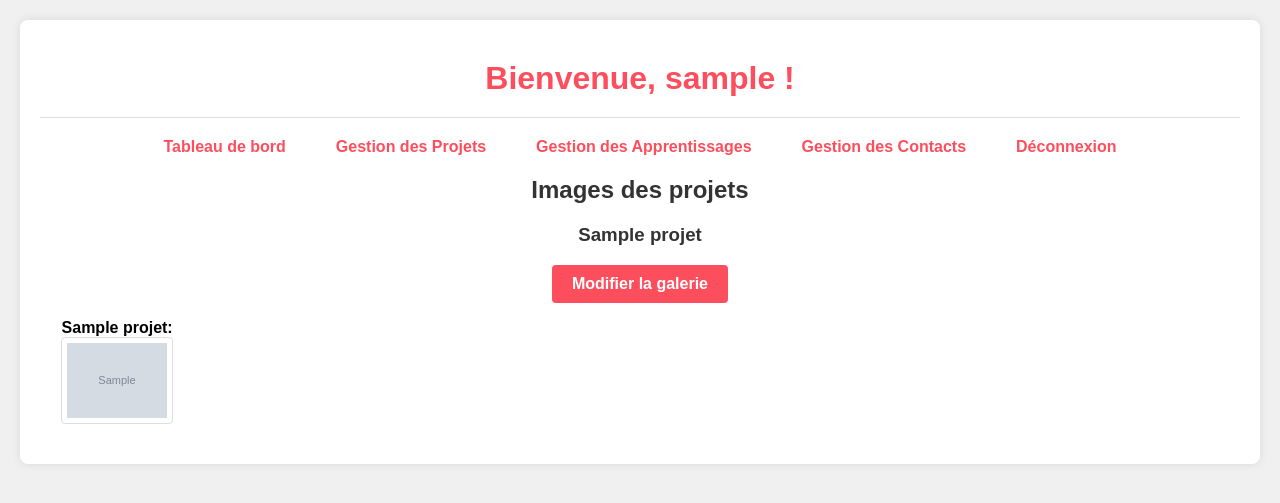
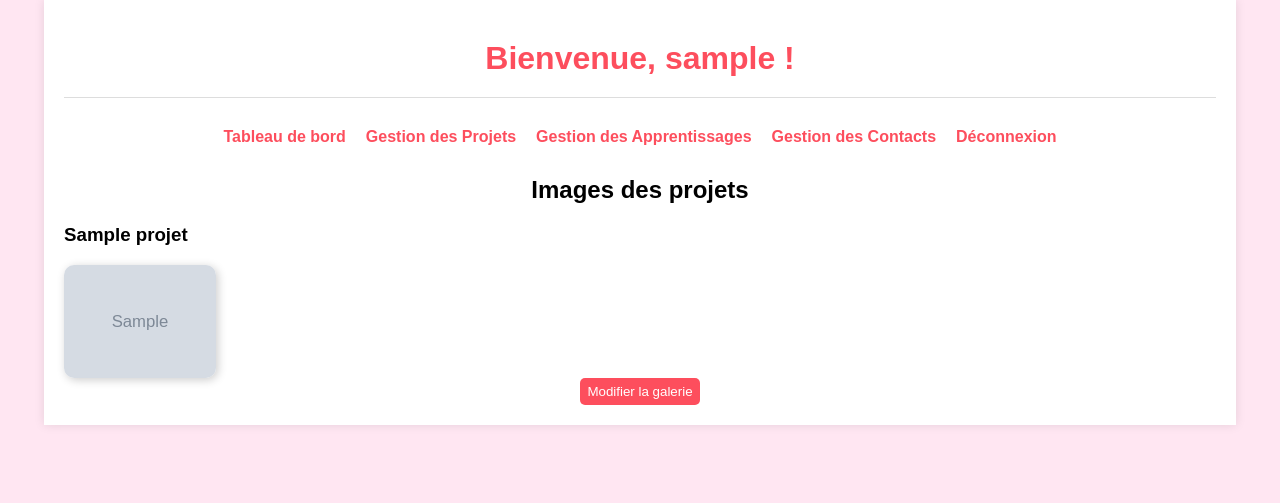
Before and after one commit to MelisandeOnana/Portfolio, a PHP site: page /portfolio/admin/gestion_images.php in a window 1280 px wide. Shown: the top 503 px of the page. Run offline with PHP 8.4, Linux system fonts and the light colour scheme; the visitor is signed in with stand-in values (Sample User, id 1); tables that the repository leaves empty or names only in its code hold one stand-in row (values such as "Sample post"); grey boxes marked "Sample" are stand-in pictures.

Commit message:
Mise à jour de la gestion des images : changement du répertoire de téléchargement, amélioration de l'affichage de la galerie avec une fenêtre modale et ajustement des styles CSS.

```diff
--- a/admin/ajouter_image_galerie.php
+++ b/admin/ajouter_image_galerie.php
@@ -9,7 +9,7 @@ if (!isset($_SESSION['username'])) {
 }
 
 // Vérifiez et créez le dossier uploads si nécessaire
-$target_dir = "../uploads/";
+$target_dir = "../assets/images/";
 if (!is_dir($target_dir)) {
     mkdir($target_dir, 0777, true);
 }
@@ -59,7 +59,7 @@ if ($_SERVER["REQUEST_METHOD"] == "POST") {
     <meta charset="UTF-8">
     <meta name="viewport" content="width=device-width, initial-scale=1.0">
     <title>Ajouter des images à la galerie</title>
-    <link rel="stylesheet" href="../assets/css/projet.css">
+    <link rel="stylesheet" href="../assets/css/images.css">
 </head>
 <body>
     <h2>Ajouter des images à la galerie du projet</h2>
--- a/admin/gestion_images.php
+++ b/admin/gestion_images.php
@@ -66,20 +66,35 @@ if ($_SERVER['REQUEST_METHOD'] == 'POST') {
         foreach ($images as $image):
             if ($currentProject !== $image['titre']) {
                 if ($currentProject !== '') {
-                    echo '</ul>';
+                    echo '<button class="edit-gallery-btn" onclick="window.location.href=\'modifier_galerie.php?projet=' . urlencode($currentProject) . '\'">Modifier la galerie</button>';
+                    echo '</div>';
                 }
                 $currentProject = $image['titre'];
-                echo '<h3>' . htmlspecialchars($currentProject) . '</h3>';
-                echo '<button class="edit-gallery-btn" onclick="window.location.href=\'modifier_galerie.php?projet=' . urlencode($currentProject) . '\'">Modifier la galerie</button>';
-                echo '<ul>';
+                echo '<h3 style="text-align: left;">' . htmlspecialchars($currentProject) . '</h3>';
+                echo '<div class="gallery">';
             }
         ?>
-            <li>
-                <strong><?php echo htmlspecialchars($image['titre']); ?>:</strong>
-                <img src="../assets/<?php echo htmlspecialchars($image['image_path']); ?>" alt="Image du projet" width="100">
-            </li>
+            <img src="../assets/<?php echo htmlspecialchars($image['image_path']); ?>"
+                alt="Image du projet"
+                onclick="openModal(this.src)">
         <?php endforeach; ?>
-        </ul>
+        </div>
+        <button class="edit-gallery-btn" onclick="window.location.href='modifier_galerie.php?projet=<?php echo urlencode($currentProject); ?>'">Modifier la galerie</button>
+
+        <!-- Fenêtre modale -->
+        <div id="imageModal" class="modal" onclick="closeModal()">
+            <img id="modalImage">
+        </div>
     </div>
+    <script>
+function openModal(src) {
+    document.getElementById("modalImage").src = src;
+    document.getElementById("imageModal").style.display = "flex";
+}
+
+function closeModal() {
+    document.getElementById("imageModal").style.display = "none";
+}
+</script>
 </body>
 </html>
--- a/assets/css/images.css
+++ b/assets/css/images.css
@@ -1,6 +1,6 @@
 body {
     font-family: Arial, sans-serif;
-    background-color: #f0f0f0;
+    background-color: #ffe6f2; /* Couleur de fond rose pâle */
     margin: 0;
     padding: 0;
 }
@@ -11,7 +11,6 @@ body {
     padding: 20px;
     background-color: #fff;
     box-shadow: 0 0 10px rgba(0, 0, 0, 0.1);
-    border-radius: 8px;
 }
 
 header {
@@ -22,7 +21,7 @@ header {
 
 header h1 {
     margin: 0;
-    color: #FD4E5D;
+    color: #FD4E5D; /* Couleur de texte rose */
 }
 
 nav {
@@ -42,58 +41,86 @@ nav ul li {
 
 nav ul li a {
     text-decoration: none;
-    color: #FD4E5D;
+    color: #FD4E5D; /* Couleur des liens */
     font-weight: bold;
 }
 
 nav ul li a:hover {
-    text-decoration: underline;
+    color: #cc0033; /* Couleur des liens au survol */
 }
 
-h2, h3 {
-    color: #333;
+.container {
+    width: 90%;
+    margin: auto;
     text-align: center;
+    font-family: Arial, sans-serif;
 }
 
-ul {
+nav ul {
+    display: flex;
+    justify-content: center;
     list-style: none;
     padding: 0;
+}
+
+nav ul li {
+    margin: 10px;
+}
+
+h2 {
+    margin-top: 20px;
+    font-size: 24px;
+}
+
+.gallery {
     display: grid;
     grid-template-columns: repeat(auto-fill, minmax(150px, 1fr));
-    gap: 20px;
+    gap: 15px;
     justify-content: center;
+    align-items: center;
 }
 
-ul li {
-    text-align: center;
+.gallery img {
+    width: 100%;
+    height: auto;
+    border-radius: 10px;
+    box-shadow: 2px 2px 10px rgba(0, 0, 0, 0.2);
+    cursor: pointer;
+    transition: transform 0.3s ease-in-out;
 }
 
-ul li img {
-    border: 1px solid #ddd;
-    border-radius: 4px;
-    padding: 5px;
-    background-color: #fff;
-    transition: transform 0.2s;
-}
-
-ul li img:hover {
+.gallery img:hover {
     transform: scale(1.1);
 }
 
-.edit-gallery-btn {
-    display: block;
-    margin: 10px auto;
-    padding: 10px 20px;
-    background-color: #FD4E5D;
-    color: #fff;
+button {
+    color: white;
     border: none;
-    border-radius: 4px;
-    cursor: pointer;
-    font-size: 16px;
-    font-weight: bold;
-    text-align: center;
+    background: #fd4e5d;
+    width: 120px;
+    height: 27px;
+    border-radius: 5px;
 }
 
-.edit-gallery-btn:hover {
-    background-color: #e04a54;
+.modal {
+    display: none;
+    position: fixed;
+    z-index: 10;
+    left: 0;
+    top: 0;
+    width: 100%;
+    height: 100%;
+    background-color: rgba(0, 0, 0, 0.7);
+    justify-content: center;
+    align-items: center;
 }
+
+.modal img {
+    max-width: 80%;
+    max-height: 80%;
+    border-radius: 10px;
+}
+
+ul{
+    list-style: none;
+}
```
